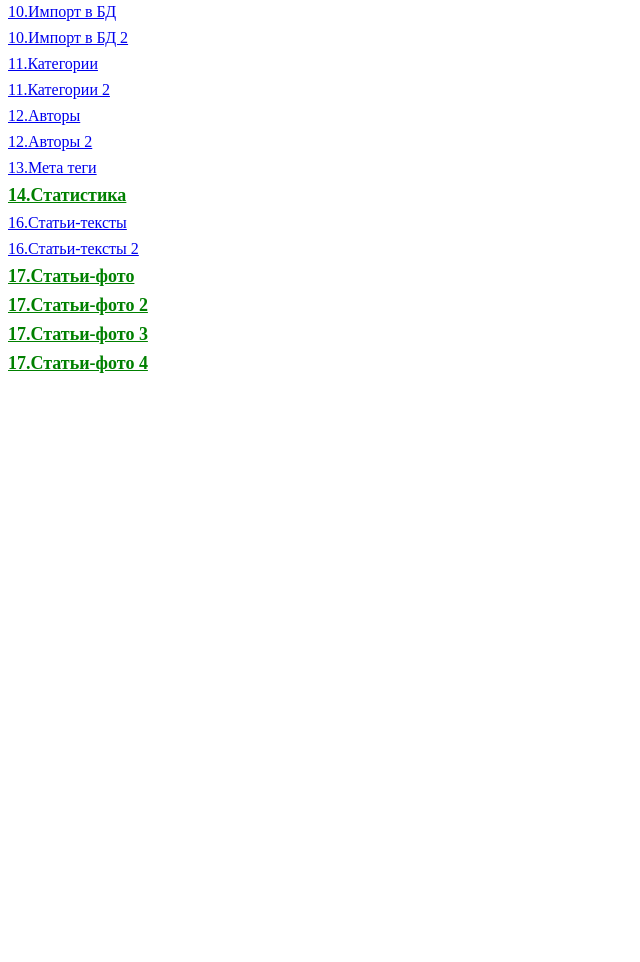
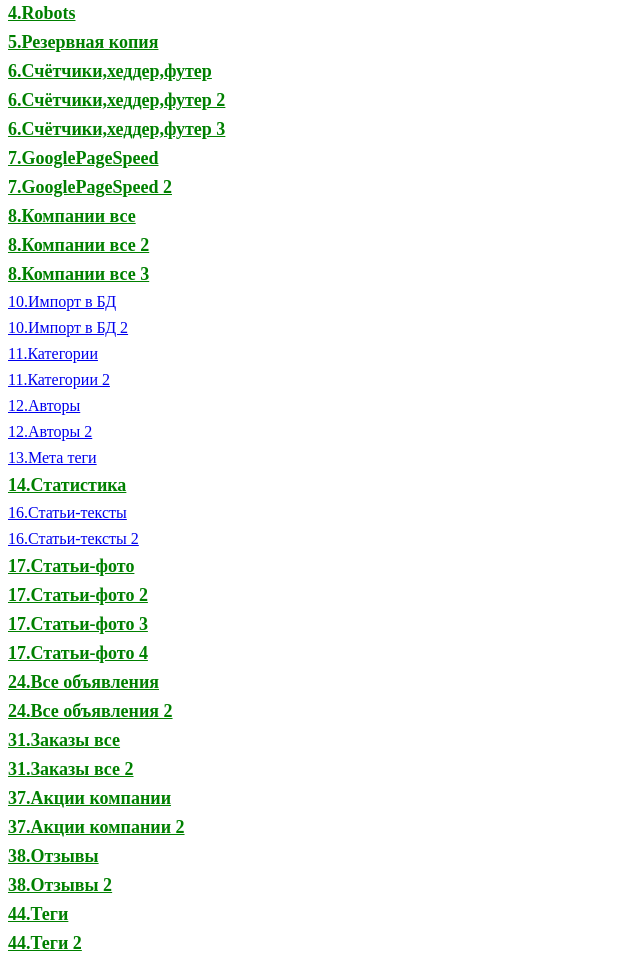
Before and after one commit to Gabbasov98/Universal-admin-nav, a plain HTML site: page index.html in a window 1280 px wide. Shown: the part 289-1251 px from the top of the page, without its empty margins (0-640 px from the left). Before the commit the page ends 800 px from the top, so only its background shows below. Drawn offline with Linux system fonts and the light colour scheme.

Commit message:
Update index.html

```diff
--- a/index.html
+++ b/index.html
@@ -36,6 +36,16 @@
     <a class="new" href="https://gabbasov98.github.io/2.Syte-pages/index6.html">2.Страницы сайта 6</a>
     <a class="new" href="https://gabbasov98.github.io/2.Syte-pages/index7.html">2.Страницы сайта 7</a>
     <a href="https://gabbasov98.github.io/3.SEO/" class="new">3.SEO</a>
+    <a href="https://gabbasov98.github.io/4.Robots/" class="new">4.Robots</a>
+    <a href="https://gabbasov98.github.io/5.Reserve-copy/" class="new">5.Резервная копия</a>
+    <a href="https://gabbasov98.github.io/6.Header-footer/" class="new">6.Счётчики,хеддер,футер</a>
+    <a href="https://gabbasov98.github.io/6.Header-footer/index2.html" class="new">6.Счётчики,хеддер,футер 2</a>
+    <a href="https://gabbasov98.github.io/6.Header-footer/index3.html" class="new">6.Счётчики,хеддер,футер 3</a>
+    <a href="https://gabbasov98.github.io/7.Googlepagespeed/" class="new">7.GooglePageSpeed</a>
+    <a href="https://gabbasov98.github.io/7.Googlepagespeed/index2.html" class="new">7.GooglePageSpeed 2</a>
+    <a href="https://gabbasov98.github.io/8.Companies-all/" class="new">8.Компании все</a>
+    <a href="https://gabbasov98.github.io/8.Companies-all/index2.html" class="new">8.Компании все 2</a>
+    <a href="https://gabbasov98.github.io/8.Companies-all/index3.html" class="new">8.Компании все 3</a>
     <a href="https://gabbasov98.github.io/10.Import-to-DB/index.html">10.Импорт в БД</a>
     <a href="https://gabbasov98.github.io/10.Import-to-DB/index2.html">10.Импорт в БД 2</a>
     <a href="https://gabbasov98.github.io/11.Categories/">11.Категории</a>
@@ -50,8 +60,16 @@
     <a class="new" href="https://gabbasov98.github.io/17.Article-img/index2.html">17.Статьи-фото 2</a>
     <a class="new" href="https://gabbasov98.github.io/17.Article-img/index3.html">17.Статьи-фото 3</a>
     <a class="new" href="https://gabbasov98.github.io/17.Article-img/index4.html">17.Статьи-фото 4</a>
-
-
+    <a href="https://gabbasov98.github.io/24.Ads-all/" class="new">24.Все объявления</a>
+    <a href="https://gabbasov98.github.io/24.Ads-all/index2.html" class="new">24.Все объявления 2</a>
+    <a href="https://gabbasov98.github.io/31.Orders-all/" class="new">31.Заказы все</a>
+    <a href="https://gabbasov98.github.io/31.Orders-all/index2.html" class="new">31.Заказы все 2</a>
+    <a href="https://gabbasov98.github.io/37.Company-stocks/" class="new">37.Акции компании</a>
+    <a href="https://gabbasov98.github.io/37.Company-stocks/index2.html" class="new">37.Акции компании 2</a>
+    <a href="https://gabbasov98.github.io/38.Feedback/" class="new">38.Отзывы</a>
+    <a href="https://gabbasov98.github.io/38.Feedback/index2.html" class="new">38.Отзывы 2</a>
+    <a href="https://gabbasov98.github.io/44.Tags/" class="new">44.Теги</a>
+    <a href="https://gabbasov98.github.io/44.Tags/index2.html" class="new">44.Теги 2</a>
 </body>
 
 </html>
```
